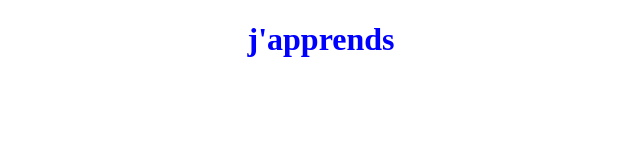
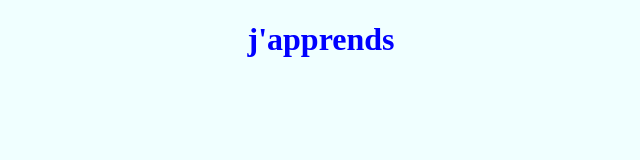
Before and after one commit to rebecca31150/projet2, a plain HTML site: page index.html in a window 1280 px wide. Shown: the whole page, without its empty margins (319-959 px from the left). Drawn offline with Linux system fonts and the light colour scheme.

Commit message:
projet initial

```diff
--- a/css/style.css
+++ b/css/style.css
@@ -1,3 +1,6 @@
+body{
+    background-color: azure;
+}
 h1{
     text-align: center;
     color: blue;
```
